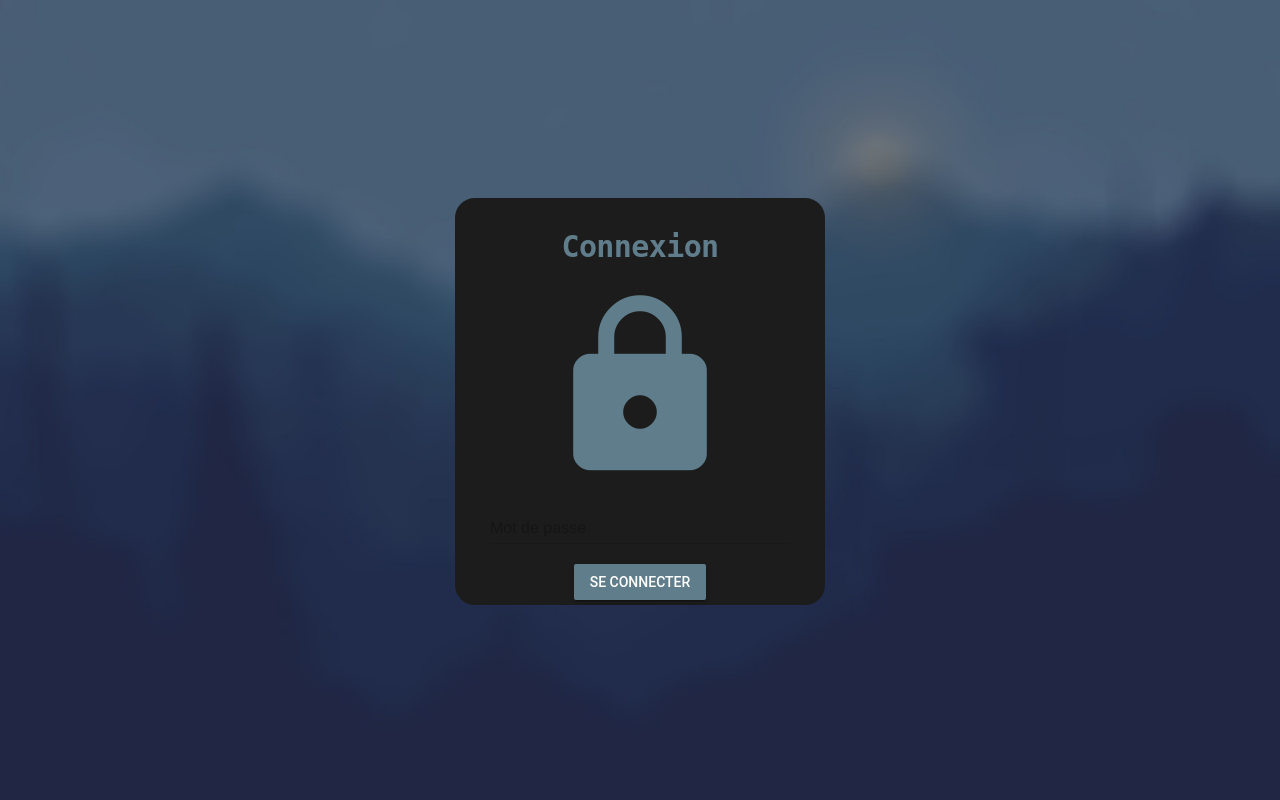
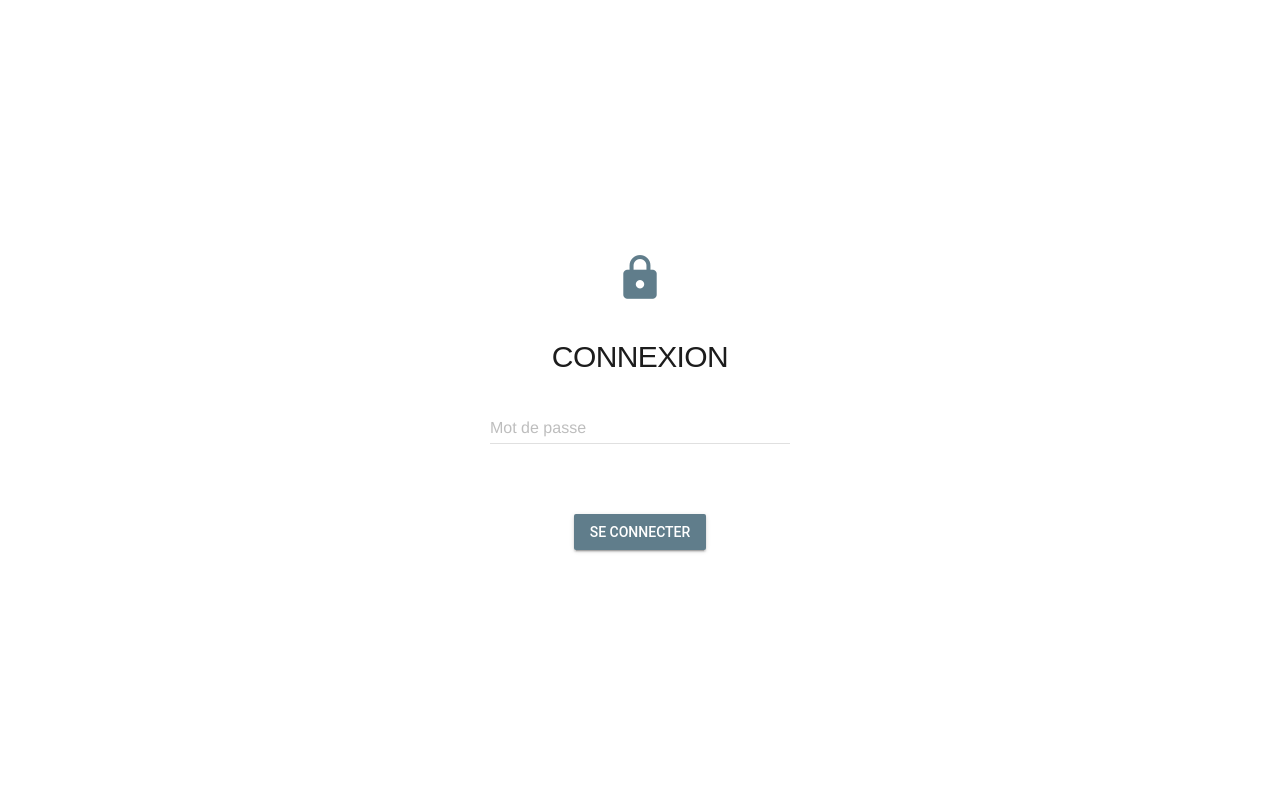
Before and after one commit to Glowstoner/camera_nsi, a PHP site: page /login.html in a window 1280 px wide. Run offline with PHP 8.4, Linux system fonts and the light colour scheme.

```diff
--- a/web/login.css
+++ b/web/login.css
@@ -1,36 +1,34 @@
 .loginfont {
-    font-family: monospace;
-    color: #607d8b
+    font-family: sans-serif;
+    color: rgb(28, 28, 28);
 }
 
 #logintitle {
-    font-weight: bold;
     margin-bottom: 20px;
     font-size: 30px;
 }
 
 #loginicon {
-    font-size: 200px;
+    font-size: 50px;
     margin-bottom: 10px;
-    color: #607d8b
+    color: #607d8b;
 }
 
 #loginbutton {
-    padding-bottom: 20px;
+    margin-top: 50px;
 }
 
 #main {
-    border: 5px solid rgb(28, 28, 28);
-    border-radius: 20px;
-    background-color: rgb(28, 28, 28);
+    border: 5px solid white;
+    background-color: white;
+
     display: inline-block;
     vertical-align: middle;
     line-height: 100%;
-    padding-inline: 30px;
 }
 
 body {
-    background-image: url("blur.jpg");
+    background-color: white;
     background-repeat: no-repeat;
     background-size: cover;
     line-height: 100vh;
--- a/web/login.html
+++ b/web/login.html
@@ -5,7 +5,7 @@
     <meta http-equiv='X-UA-Compatible' content='IE=edge'>
     <title>Connection</title>
     <meta name='viewport' content='width=device-width, initial-scale=1'>
-    <link rel="stylesheet" href="https://code.getmdl.io/1.3.0/material.blue_grey-indigo.min.css" />
+    <link rel="stylesheet" href="https://code.getmdl.io/1.3.0/material.blue_grey-deep_purple.min.css" />
     <script defer src="https://code.getmdl.io/1.3.0/material.min.js"></script>
     <link rel="stylesheet" href="https://fonts.googleapis.com/icon?family=Material+Icons">
     <link rel="stylesheet" href="login.css">
@@ -13,8 +13,9 @@
 <body>
     <div class="image">
     <div id="main">
-        <h1 class="loginfont" id="logintitle">Connexion</h1>
-        <span class="material-icons" id="loginicon">lock</span><br>
+        <span class="material-icons" id="loginicon">lock</span>
+        <h1 class="loginfont" id="logintitle">CONNEXION</h1>
+
         <form action="#">
             <div class="mdl-textfield mdl-js-textfield mdl-textfield--floating-label" id="loginpasswd">
                 <input class="mdl-textfield__input" type="password" id="passwd">
```
Also changed, not shown: web/bak.jpeg (deleted), web/blur.jpg (deleted).
